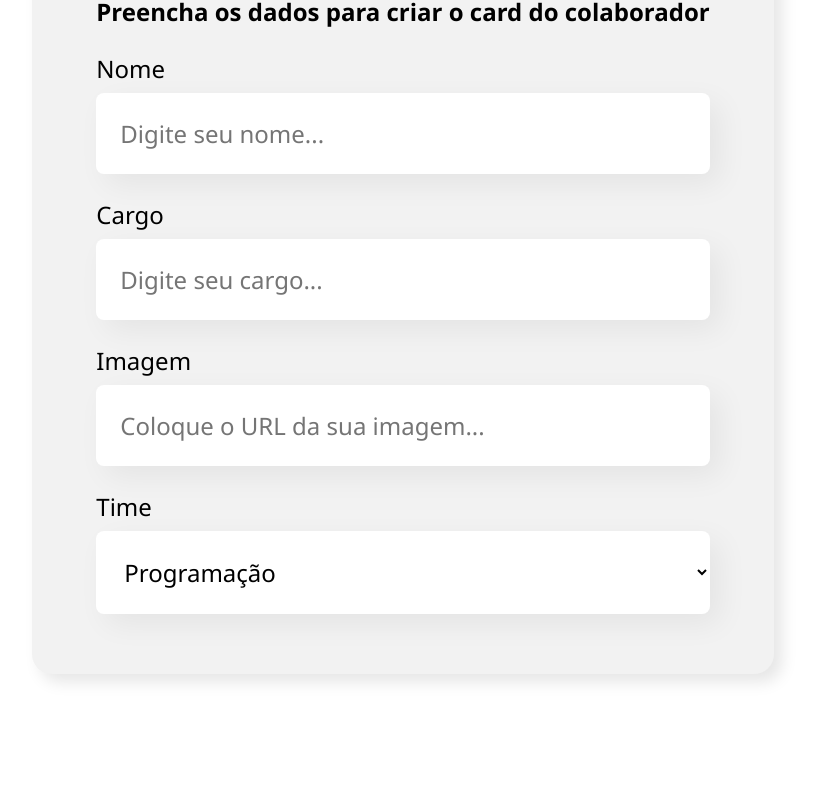
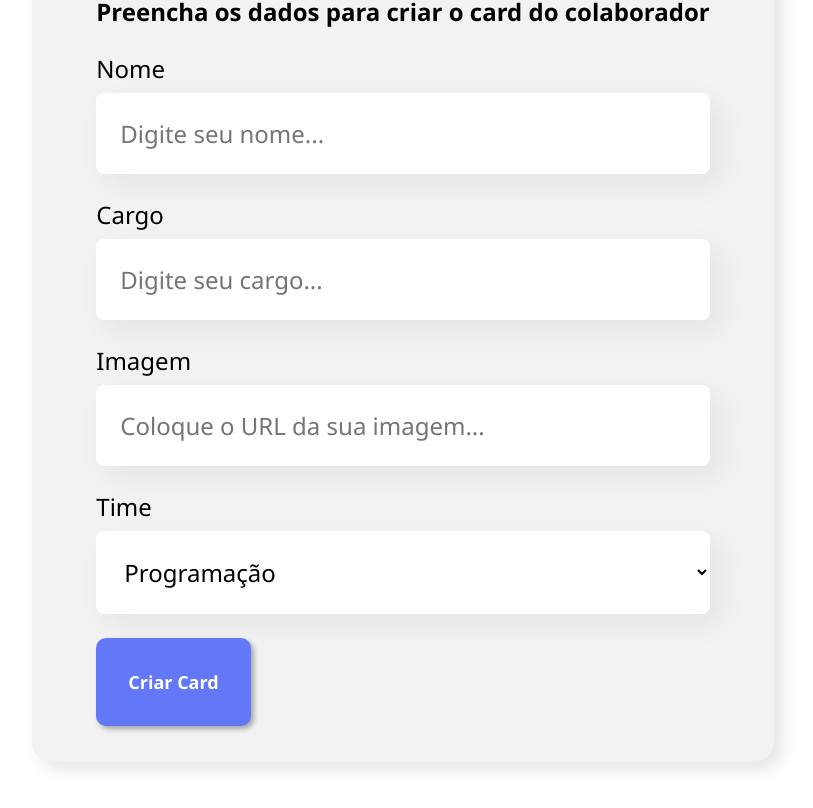
Before and after one commit to Matheus-Aguiarr/organograma, a React (Vite) app: page / in a window 1280 px wide. Shown: the part 620-1428 px from the top of the page, without its empty margins (237-1050 px from the left). Before the commit the page ends 1374 px from the top, so only its background shows below. Built offline with nearby package versions, Linux system fonts and the light colour scheme.

Commit message:
Criei botao

```diff
--- /dev/null
+++ b/src/components/Botao.css
@@ -0,0 +1,17 @@
+.botao {
+  background-color: #6278f7;
+  border-radius: 10px;
+  font-weight: 700;
+  font-size: 18px;
+  padding: 32px;
+  border: none;
+  cursor: pointer;
+  color: #fff;
+  box-shadow: 3px 3px 5px rgba(0, 0, 0, 0.315);
+  transition: 0.5s;
+}
+
+.botao:hover {
+  color: #6278f7;
+  background-color: #f2f2f2;
+}
--- /dev/null
+++ b/src/components/Botao.jsx
@@ -0,0 +1,7 @@
+import "./Botao.css";
+
+const Botao = (props) => {
+  return <button className="botao">{props.children}</button>;
+};
+
+export default Botao;
--- a/src/components/CampoTexto.jsx
+++ b/src/components/CampoTexto.jsx
@@ -1,10 +1,10 @@
 import "./CampoTexto.css";
 
-const CampoTexto = ({ label, placeholder }) => {
+const CampoTexto = ({ label, placeholder, obrigatorio }) => {
   return (
     <div className="campo-texto">
       <label htmlFor="">{label}</label>
-      <input placeholder={placeholder + "..."} />
+      <input required={obrigatorio} placeholder={placeholder + "..."} />
     </div>
   );
 };
--- a/src/components/Formulario.jsx
+++ b/src/components/Formulario.jsx
@@ -1,6 +1,7 @@
 import "./Formulario.css";
 import CampoTexto from "./CampoTexto";
 import ListaSuspensa from "./ListaSuspensa";
+import Botao from "./botao";
 
 const Formulario = () => {
   const times = [
@@ -13,17 +14,33 @@ const Formulario = () => {
     "Inovação e Gestão",
   ];
 
+  const aoSalvar = () => {
+    console.log("Card salvo!");
+  };
+
   return (
     <section className="formulario">
-      <form action="">
+      <form
+        action=""
+        onSubmit={(event) => event.preventDefault() || aoSalvar()}
+      >
         <h2>Preencha os dados para criar o card do colaborador</h2>
-        <CampoTexto label={"Nome"} placeholder={"Digite seu nome"} />
-        <CampoTexto label={"Cargo"} placeholder={"Digite seu cargo"} />
+        <CampoTexto
+          obrigatorio={true}
+          label={"Nome"}
+          placeholder={"Digite seu nome"}
+        />
+        <CampoTexto
+          label={"Cargo"}
+          placeholder={"Digite seu cargo"}
+          obrigatorio={true}
+        />
         <CampoTexto
           label={"Imagem"}
           placeholder={"Coloque o URL da sua imagem"}
         />
-        <ListaSuspensa itens={times} label="Time" />
+        <ListaSuspensa itens={times} label="Time" obrigatorio={true} />
+        <Botao>Criar Card</Botao>
       </form>
     </section>
   );
--- a/src/components/ListaSuspensa.jsx
+++ b/src/components/ListaSuspensa.jsx
@@ -4,7 +4,7 @@ const ListaSuspensa = (props) => {
   return (
     <div className="lista-suspensa">
       <label htmlFor="">{props.label}</label>
-      <select name="" id="">
+      <select name="" id="" required={props.obrigatorio}>
         {props.itens.map((item, index) => {
           return <option key={index}>{item}</option>;
         })}
```
